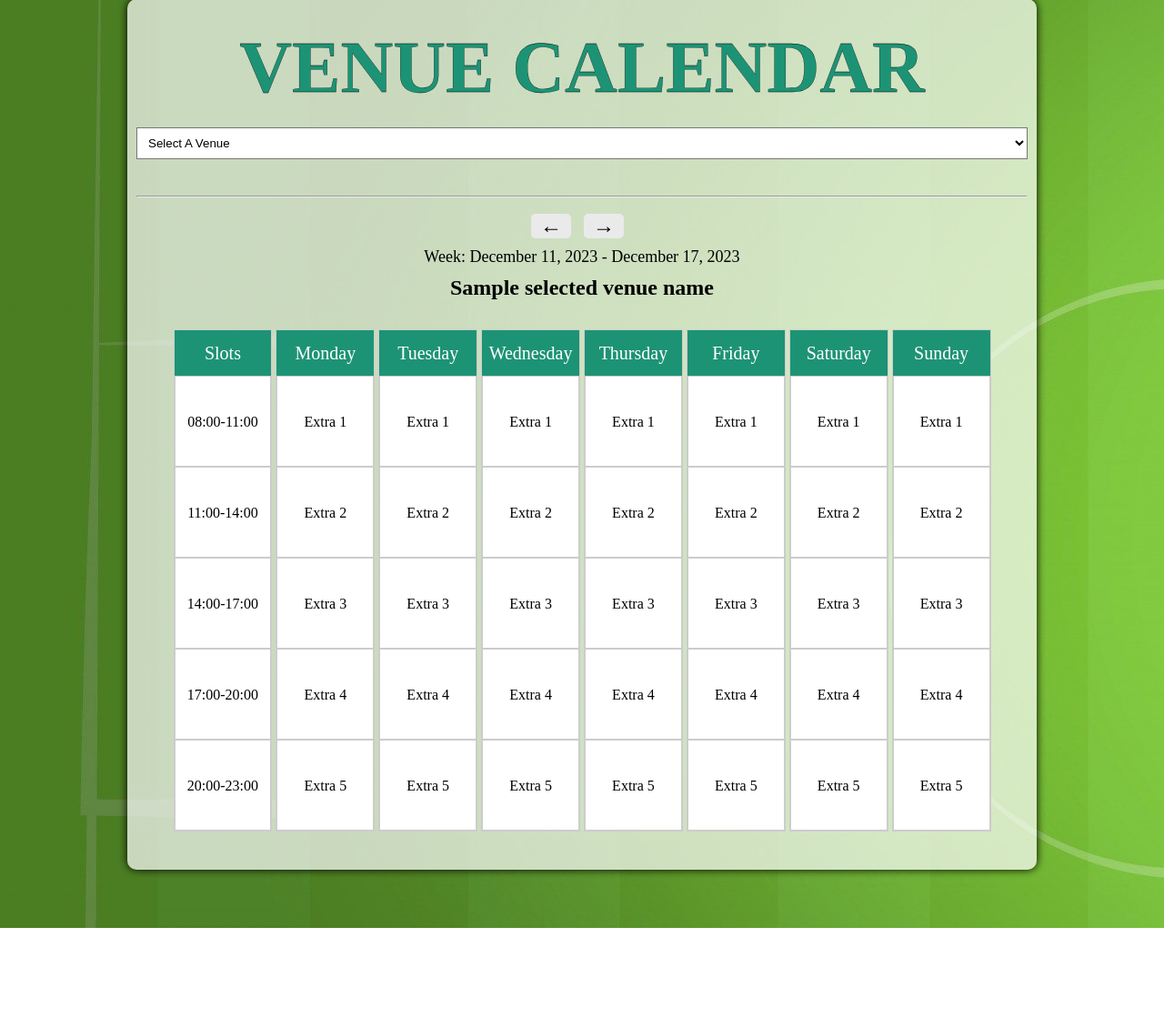
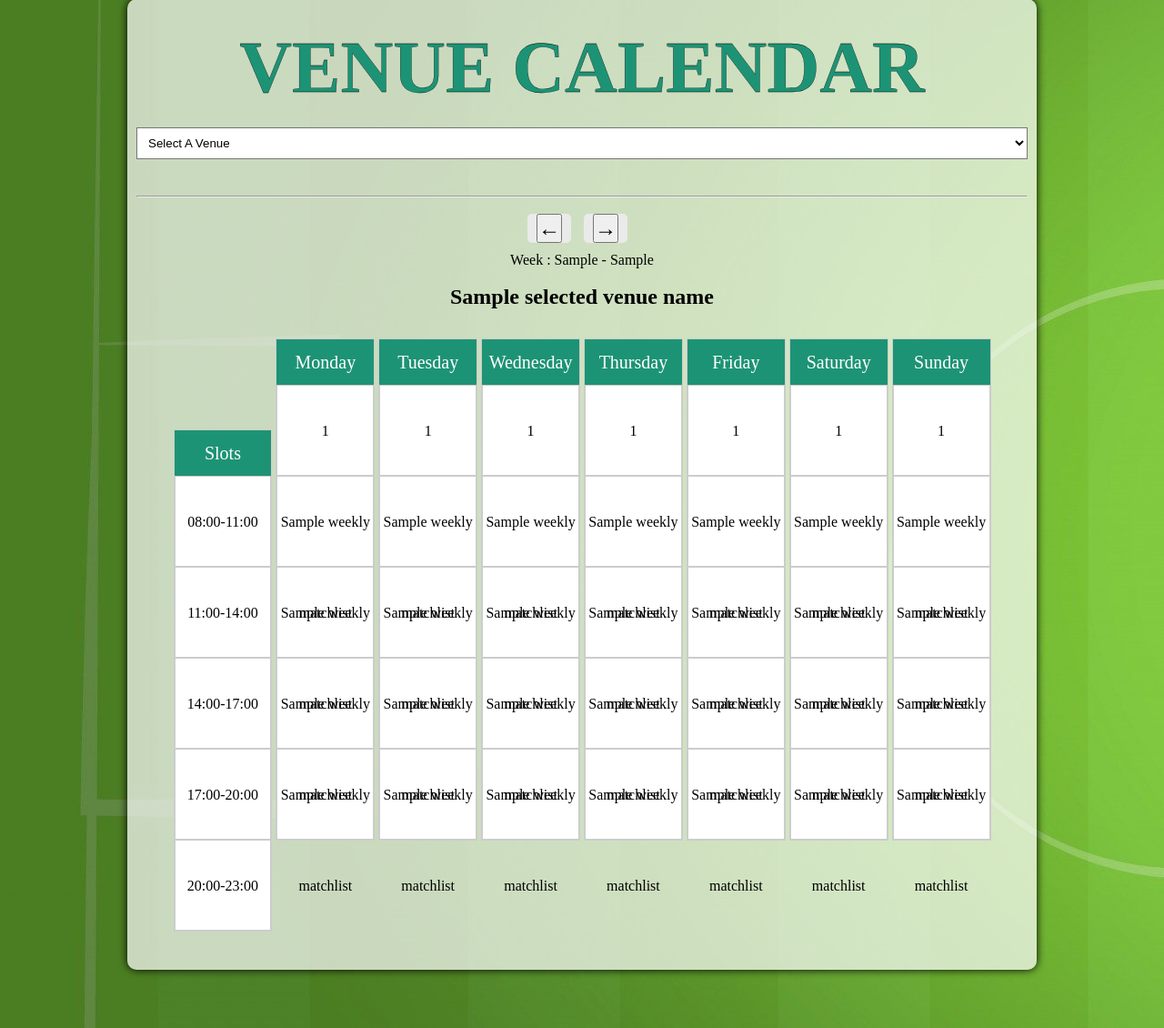
Before and after one commit to berfinyuksel/sahaatar, a Flask app: template website/templates/calendar.html in a window 1280 px wide. Shown: the part 160-1290 px from the top of the page at 91% size. Before the commit the page ends 1180 px from the top, so only its background shows below. Run offline with Flask 3, Linux system fonts and the light colour scheme; tables that the repository leaves empty hold one stand-in row (values such as "Sample post"); the template is opened without the code that fills it: values that come from a table or form of the project are taken from there, most other values are stand-ins (such as "Sample title", 1, 10 or a date in 2020); parts of the project's set-up code (start-up, migrations or seed data) failed here and were passed over.

Commit message:
calendar html & views calendar methodlarının olusturulması

```diff
--- a/website/templates/calendar.html
+++ b/website/templates/calendar.html
@@ -70,117 +70,85 @@
             <br />
             <div class="week-navigation">
                 <div class="navigation-box">
-                    <span class="navigation-arrows" onclick="prevWeek()">&#x2190;</span>
+                    <a href="{{ url_for('views.prev_week', selected_venue=selected_venue_name) }}">
+                        <button class="navigation-arrows">&#x2190;</button>
+                    </a>
                 </div>
                 <div class="navigation-box">
-                    <span class="navigation-arrows" onclick="nextWeek()">&#x2192;</span>
+                    <a href="{{ url_for('views.next_week', selected_venue=selected_venue_name) }}">
+                        <button class="navigation-arrows">&#x2192;</button>
+                    </a>
                 </div>
-                <div id="current-week" class="current-date"></div>
+                <p>Week : {{current_week[0]}} - {{current_week[1]}}</p>
+                <br>
                 <h2>{{selected_venue_name}}</h2>
-                <!-- <p>{{mondayMatch[0]}}</p> -->
-            </div>
-
             <div id="calendar">
                 <div class="schedule1">
                     <div class="days" id="slotlar">Slots</div>
-                    <div class="slots">08:00-11:00</div>
-                    <div class="slots">11:00-14:00</div>
-                    <div class="slots">14:00-17:00</div>
-                    <div class="slots">17:00-20:00</div>
-                    <div class="slots">20:00-23:00</div>
+                    <div class="slots timeslot">08:00-11:00</div>
+                    <div class="slots timeslot">11:00-14:00</div>
+                    <div class="slots timeslot">14:00-17:00</div>
+                    <div class="slots timeslot">17:00-20:00</div>
+                    <div class="slots timeslot">20:00-23:00</div>
                 </div>
                 <div class="schedule1" id="Pazartesi">
                     <div class="days">Monday</div>
-                    <div class="slots" id="slot1">Extra 1</div>
-                    <div class="slots" id="slot2">Extra 2</div>
-                    <div class="slots" id="slot3">Extra 3</div>
-                    <div class="slots" id="slot4">Extra 4</div>
-                    <div class="slots" id="slot5">Extra 5</div>
+                    <div class="slots" id="slot1">{{weeklyMatchlist[0][0]}}</div>
+                    <div class="slots" id="slot2">{{weeklyMatchlist[0][1]}}</div>
+                    <div class="slots" id="slot3">{{weeklyMatchlist[0][2]}}</div>
+                    <div class="slots" id="slot4">{{weeklyMatchlist[0][3]}}</div>
+                    <div class="slots" id="slot5">{{weeklyMatchlist[0][4]}}</div>
                 </div>
                 <div class="schedule1" id="Salı">
                     <div class="days">Tuesday</div>
-                    <div class="slots" id="slot1">Extra 1</div>
-                    <div class="slots" id="slot2">Extra 2</div>
-                    <div class="slots" id="slot3">Extra 3</div>
-                    <div class="slots" id="slot4">Extra 4</div>
-                    <div class="slots" id="slot5">Extra 5</div>
+                    <div class="slots" id="slot1">{{weeklyMatchlist[1][0]}}</div>
+                    <div class="slots" id="slot2">{{weeklyMatchlist[1][1]}}</div>
+                    <div class="slots" id="slot3">{{weeklyMatchlist[1][2]}}</div>
+                    <div class="slots" id="slot4">{{weeklyMatchlist[1][3]}}</div>
+                    <div class="slots" id="slot5">{{weeklyMatchlist[1][4]}}</div>
                 </div>
                 <div class="schedule1" id="Carsamba">
                     <div class="days">Wednesday</div>
-                    <div class="slots" id="slot1">Extra 1</div>
-                    <div class="slots" id="slot2">Extra 2</div>
-                    <div class="slots" id="slot3">Extra 3</div>
-                    <div class="slots" id="slot4">Extra 4</div>
-                    <div class="slots" id="slot5">Extra 5</div>
+                    <div class="slots" id="slot1">{{weeklyMatchlist[2][0]}}</div>
+                    <div class="slots" id="slot2">{{weeklyMatchlist[2][1]}}</div>
+                    <div class="slots" id="slot3">{{weeklyMatchlist[2][2]}}</div>
+                    <div class="slots" id="slot4">{{weeklyMatchlist[2][3]}}</div>
+                    <div class="slots" id="slot5">{{weeklyMatchlist[2][4]}}</div>
                 </div>
                 <div class="schedule1" id="Persembe">
                     <div class="days">Thursday</div>
-                    <div class="slots" id="slot1">Extra 1</div>
-                    <div class="slots" id="slot2">Extra 2</div>
-                    <div class="slots" id="slot3">Extra 3</div>
-                    <div class="slots" id="slot4">Extra 4</div>
-                    <div class="slots" id="slot5">Extra 5</div>
+                    <div class="slots" id="slot1">{{weeklyMatchlist[3][0]}}</div>
+                    <div class="slots" id="slot2">{{weeklyMatchlist[3][1]}}</div>
+                    <div class="slots" id="slot3">{{weeklyMatchlist[3][2]}}</div>
+                    <div class="slots" id="slot4">{{weeklyMatchlist[3][3]}}</div>
+                    <div class="slots" id="slot5">{{weeklyMatchlist[3][4]}}</div>
                 </div>
                 <div class="schedule1" id="Cuma">
                     <div class="days">Friday</div>
-                    <div class="slots" id="slot1">Extra 1</div>
-                    <div class="slots" id="slot2">Extra 2</div>
-                    <div class="slots" id="slot3">Extra 3</div>
-                    <div class="slots" id="slot4">Extra 4</div>
-                    <div class="slots" id="slot5">Extra 5</div>
+                    <div class="slots" id="slot1">{{weeklyMatchlist[4][0]}}</div>
+                    <div class="slots" id="slot2">{{weeklyMatchlist[4][1]}}</div>
+                    <div class="slots" id="slot3">{{weeklyMatchlist[4][2]}}</div>
+                    <div class="slots" id="slot4">{{weeklyMatchlist[4][3]}}</div>
+                    <div class="slots" id="slot5">{{weeklyMatchlist[4][4]}}</div>
                 </div>
                 <div class="schedule1" id="Cumartesi">
                     <div class="days">Saturday</div>
-                    <div class="slots" id="slot1">Extra 1</div>
-                    <div class="slots" id="slot2">Extra 2</div>
-                    <div class="slots" id="slot3">Extra 3</div>
-                    <div class="slots" id="slot4">Extra 4</div>
-                    <div class="slots" id="slot5">Extra 5</div>
+                    <div class="slots" id="slot1">{{weeklyMatchlist[5][0]}}</div>
+                    <div class="slots" id="slot2">{{weeklyMatchlist[5][1]}}</div>
+                    <div class="slots" id="slot3">{{weeklyMatchlist[5][2]}}</div>
+                    <div class="slots" id="slot4">{{weeklyMatchlist[5][3]}}</div>
+                    <div class="slots" id="slot5">{{weeklyMatchlist[5][4]}}</div>
                 </div>
                 <div class="schedule1" id="Pazar">
                     <div class="days">Sunday</div>
-                    <div class="slots" id="slot1">Extra 1</div>
-                    <div class="slots" id="slot2">Extra 2</div>
-                    <div class="slots" id="slot3">Extra 3</div>
-                    <div class="slots" id="slot4">Extra 4</div>
-                    <div class="slots" id="slot5">Extra 5</div>
+                    <div class="slots" id="slot1">{{weeklyMatchlist[6][0]}}</div>
+                    <div class="slots" id="slot2">{{weeklyMatchlist[6][1]}}</div>
+                    <div class="slots" id="slot3">{{weeklyMatchlist[6][2]}}</div>
+                    <div class="slots" id="slot4">{{weeklyMatchlist[6][3]}}</div>
+                    <div class="slots" id="slot5">{{weeklyMatchlist[6][4]}}</div>
                 </div>
             </div>
         </div>
     </main>
 </body>
-<script>
-    var currentDate = new Date();
-
-    function updateCurrentDate() {
-        var currentWeek = getWeekRangeString(currentDate);
-        document.getElementById("current-week").innerText = "Week: " + currentWeek;
-    }
-
-    function prevWeek() {
-        currentDate.setDate(currentDate.getDate() - 7);
-        updateCurrentDate();
-    }
-
-    function nextWeek() {
-        currentDate.setDate(currentDate.getDate() + 7);
-        updateCurrentDate();
-    }
-
-    function getWeekRangeString(date) {
-        // Start from Monday
-        var startOfWeek = new Date(date);
-        startOfWeek.setDate(date.getDate() - (date.getDay() + 6) % 7);
-
-        // End on Sunday
-        var endOfWeek = new Date(startOfWeek);
-        endOfWeek.setDate(startOfWeek.getDate() + 6);
-
-        var options = { year: 'numeric', month: 'long', day: 'numeric' };
-        return startOfWeek.toLocaleDateString(undefined, options) + " - " +
-            endOfWeek.toLocaleDateString(undefined, options);
-    }
-    updateCurrentDate();
-</script>
-
 </html>
```
Also changed, not shown: website/views.py (+86 -11 lines).
